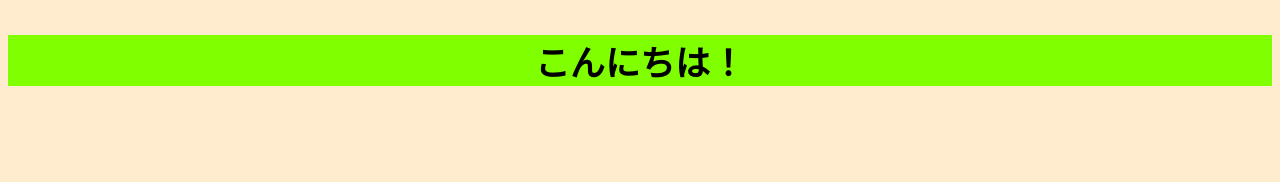
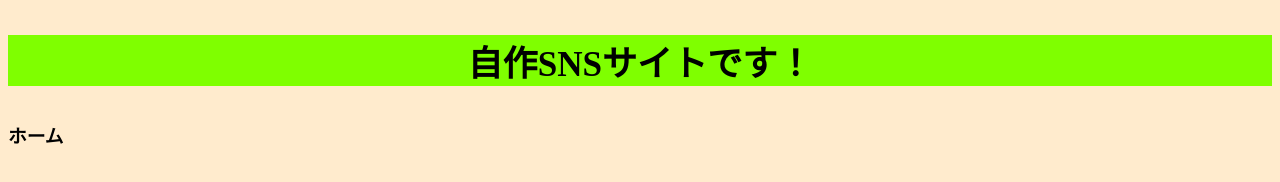
Before and after one commit to DeveloperUchida/HomemadeSNSSite, a plain HTML site: page index.html in a window 1280 px wide. Drawn offline with Linux system fonts and the light colour scheme.

Commit message:
DataUpdate 2024/03/24

```diff
--- a/index.html
+++ b/index.html
@@ -8,7 +8,10 @@
 </head>
 <body>
     <div class="Tab">
-        <h3>こんにちは！</h3>
+        <h3>自作SNSサイトです！</h3>
+    </div>
+    <div class="main1">
+        <h3>ホーム</h3>
     </div>
 </body>
 </html>
```
